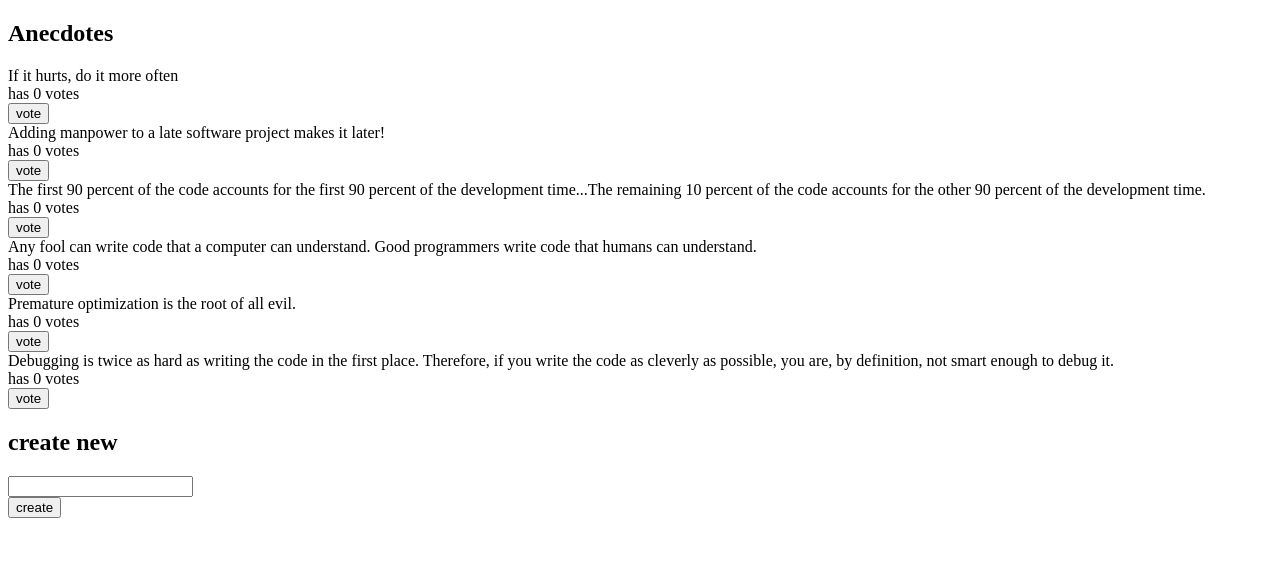
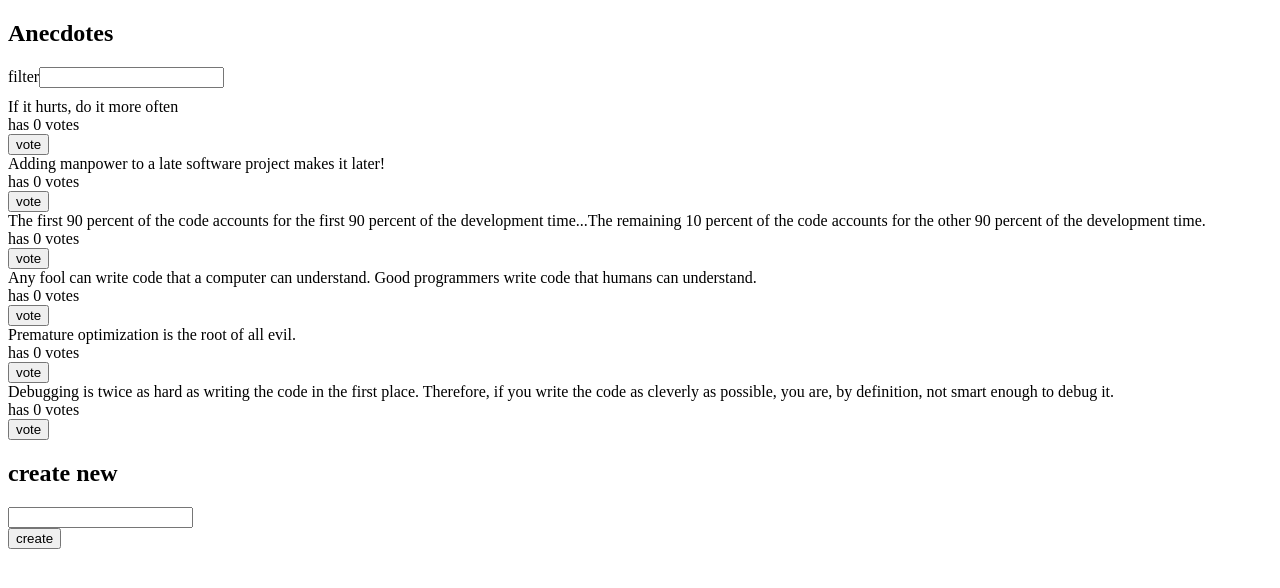
Before and after one commit to gabrielpanaitescu/Fullstackopen-part6, a React (Vite) app in the folder anecdotes-redux/: page / in a window 1280 px wide. Shown: the top 588 px of the page. Built offline with nearby package versions, Linux system fonts and the light colour scheme.

Commit message:
Complete exercise 6.9

```diff
--- a/anecdotes-redux/src/App.jsx
+++ b/anecdotes-redux/src/App.jsx
@@ -1,10 +1,12 @@
 import AnecdoteForm from "./components/AnecdoteForm";
 import AnecdoteList from "./components/AnecdoteList";
+import Filter from "./components/Filter";
 
 const App = () => {
   return (
     <div>
       <h2>Anecdotes</h2>
+      <Filter />
       <AnecdoteList />
       <AnecdoteForm />
     </div>
--- a/anecdotes-redux/src/components/AnecdoteList.jsx
+++ b/anecdotes-redux/src/components/AnecdoteList.jsx
@@ -13,7 +13,11 @@ const Anecdote = ({ anecdote, handleClick }) => {
 
 const AnecdoteList = () => {
   const dispatch = useDispatch();
-  const anecdotes = useSelector((state) => state);
+  const anecdotes = useSelector(({ anecdotes, filter }) => {
+    return anecdotes.filter((anecdote) =>
+      anecdote.content.toUpperCase().includes(filter.toUpperCase())
+    );
+  });
 
   const sortedAnecdotes =
     anecdotes && [...anecdotes].sort((a, b) => b.votes - a.votes);
--- /dev/null
+++ b/anecdotes-redux/src/components/Filter.jsx
@@ -0,0 +1,20 @@
+import { useDispatch } from "react-redux";
+import { changeFilter } from "../reducers/filterReducer";
+
+const Filter = () => {
+  const dispatch = useDispatch();
+
+  return (
+    <div style={{ marginBottom: 10 }}>
+      <label htmlFor="filter">filter</label>
+      <input
+        id="filter"
+        type="text"
+        name="filter"
+        onChange={(e) => dispatch(changeFilter(e.target.value))}
+      />
+    </div>
+  );
+};
+
+export default Filter;
--- a/anecdotes-redux/src/main.jsx
+++ b/anecdotes-redux/src/main.jsx
@@ -1,13 +1,20 @@
 import React from "react";
 import ReactDOM from "react-dom/client";
 
-import { createStore } from "redux";
+import { createStore, combineReducers } from "redux";
 import { Provider } from "react-redux";
 
 import anecdoteReducer from "./reducers/anecdoteReducer";
+import filterReducer from "./reducers/filterReducer";
 import App from "./App";
 
-const store = createStore(anecdoteReducer);
+const reducer = combineReducers({
+  anecdotes: anecdoteReducer,
+  filter: filterReducer,
+});
+
+const store = createStore(reducer);
+store.subscribe(() => console.log(store.getState()));
 
 ReactDOM.createRoot(document.getElementById("root")).render(
   <Provider store={store}>
--- a/anecdotes-redux/src/reducers/anecdoteReducer.js
+++ b/anecdotes-redux/src/reducers/anecdoteReducer.js
@@ -22,9 +22,6 @@ const asObject = (anecdote) => {
 const initialState = anecdotesAtStart.map(asObject);
 
 const anecdoteReducer = (state = initialState, action) => {
-  console.log("state now: ", state);
-  console.log("action", action);
-
   switch (action.type) {
     case "INCREMENT_VOTE": {
       const id = action.payload.id;
--- /dev/null
+++ b/anecdotes-redux/src/reducers/filterReducer.js
@@ -0,0 +1,17 @@
+const filterReducer = (state = "", action) => {
+  switch (action.type) {
+    case "SET_FILTER":
+      return action.payload;
+    default:
+      return state;
+  }
+};
+
+export const changeFilter = (value) => {
+  return {
+    type: "SET_FILTER",
+    payload: value,
+  };
+};
+
+export default filterReducer;
```
